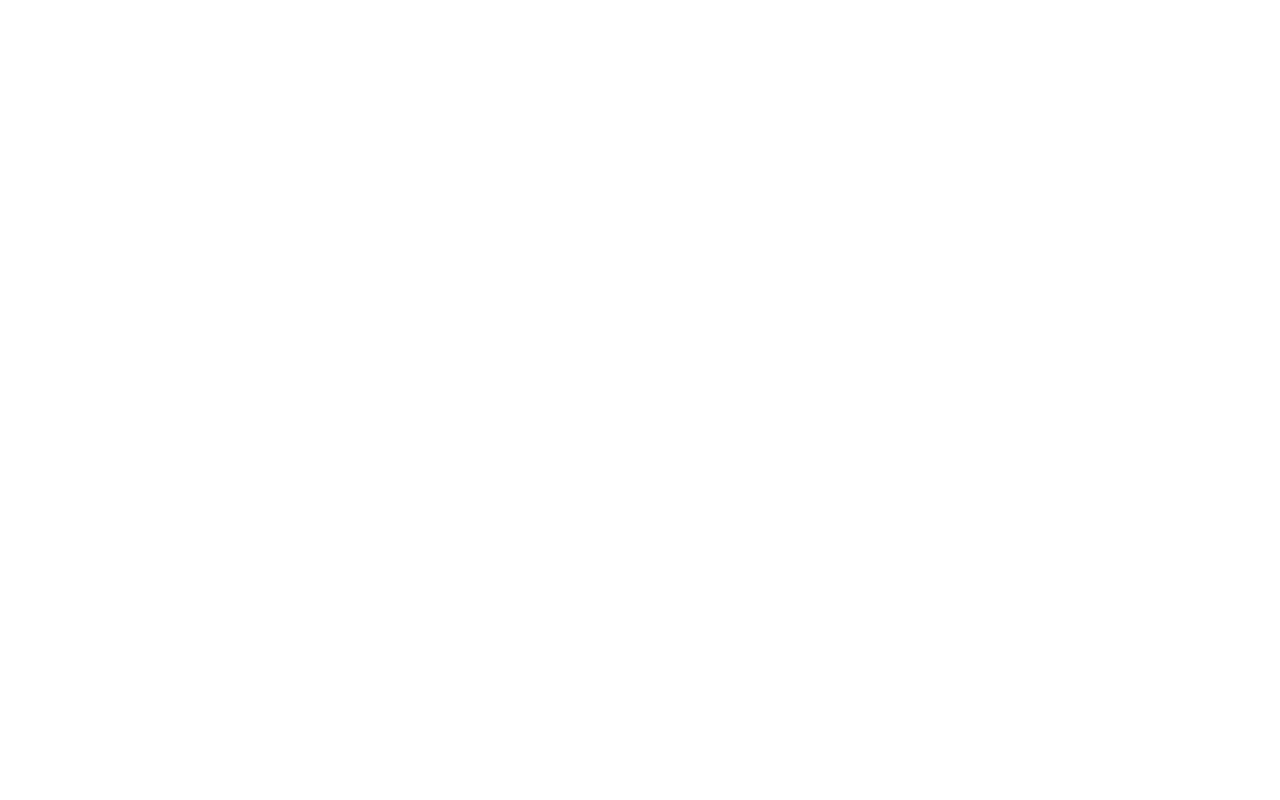
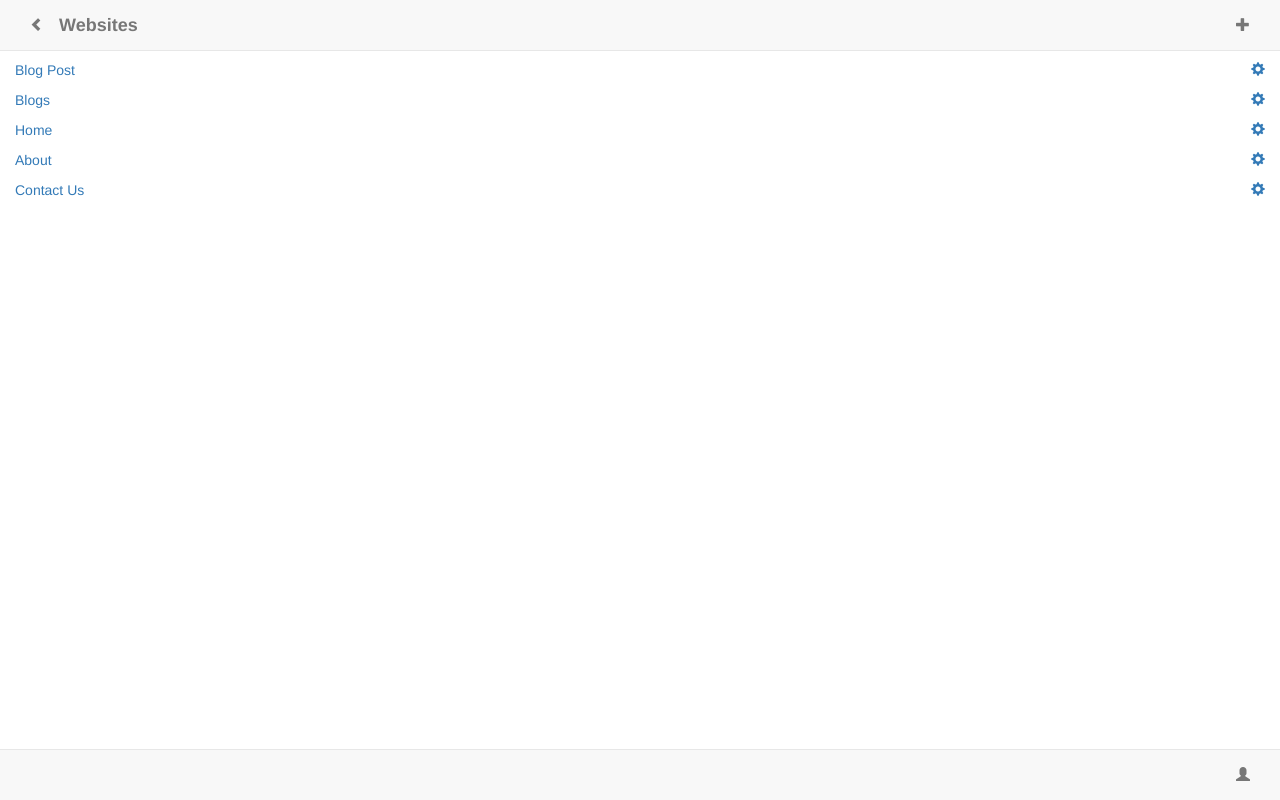
Before and after one commit to Breezen/NEU-wang-xiao-webdev, a website: page public/assignment/page/page-list.html in a window 1280 px wide. Drawn offline with nearby package versions, Linux system fonts and the light colour scheme.

Commit message:
page-list done

```diff
--- a/public/assignment/css/style.css
+++ b/public/assignment/css/style.css
@@ -21,7 +21,3 @@ body {
 .text-blue {
     color: #337ab7;
 }
-
-.no-bullet {
-    list-style: none;
-}
--- a/public/assignment/page/page-list.html
+++ b/public/assignment/page/page-list.html
@@ -0,0 +1,98 @@
+<!DOCTYPE html>
+<html lang="en">
+<head>
+    <meta charset="UTF-8">
+    <meta name="viewport" content="width=device-width, initial-scale=1">
+    <title>Title</title>
+    <link href="https://maxcdn.bootstrapcdn.com/bootstrap/3.3.6/css/bootstrap.min.css" rel="stylesheet"/>
+    <link href="../css/style.css" rel="stylesheet"/>
+    <link href="../css/website.css" rel="stylesheet"/>
+</head>
+<body>
+
+<nav class="navbar navbar-default navbar-fixed-top">
+    <div class="container-fluid">
+        <div class="navbar-header">
+            <p class="navbar-text pull-left margin-left-15">
+                <a href="../website/website-list.html" class="navbar-link">
+                    <span class="glyphicon glyphicon-chevron-left"></span>
+                </a>
+            </p>
+            <a class="navbar-brand" href="#">
+                <strong>Websites</strong>
+            </a>
+            <p class="navbar-text pull-right margin-right-15">
+                <a href="page-new.html" class="navbar-link">
+                    <span class="glyphicon glyphicon-plus"></span>
+                </a>
+            </p>
+        </div>
+    </div>
+</nav>
+
+
+<div class="container-fluid">
+    <div class="row">
+        <p class="text-blue pull-left margin-left-15">
+            <a href="../widget/widget-list.html" class="href">Blog Post</a>
+        </p>
+        <p class="pull-right">
+            <a href="page-edit.html">
+                <span class="glyphicon glyphicon-cog text-blue margin-right-15"></span>
+            </a>
+        </p>
+    </div>
+    <div class="row">
+        <p class="text-blue pull-left margin-left-15">
+            <a href="../widget/widget-list.html" class="href">Blogs</a>
+        </p>
+        <p class="pull-right">
+            <a href="page-edit.html">
+                <span class="glyphicon glyphicon-cog text-blue margin-right-15"></span>
+            </a>
+        </p>
+    </div>
+    <div class="row">
+        <p class="text-blue pull-left margin-left-15">
+            <a href="../widget/widget-list.html" class="href">Home</a>
+        </p>
+        <p class="pull-right">
+            <a href="page-edit.html">
+                <span class="glyphicon glyphicon-cog text-blue margin-right-15"></span>
+            </a>
+        </p>
+    </div>
+    <div class="row">
+        <p class="text-blue pull-left margin-left-15">
+            <a href="../page/page-list.html" class="href">About</a>
+        </p>
+        <p class="pull-right">
+            <a href="website-edit.html">
+                <span class="glyphicon glyphicon-cog text-blue margin-right-15"></span>
+            </a>
+        </p>
+    </div>
+    <div class="row">
+        <p class="text-blue pull-left margin-left-15">
+            <a href="../widget/widget-list.html" class="href">Contact Us</a>
+        </p>
+        <p class="pull-right">
+            <a href="page-edit.html">
+                <span class="glyphicon glyphicon-cog text-blue margin-right-15"></span>
+            </a>
+        </p>
+    </div>
+</div>
+
+<nav class="navbar navbar-default navbar-fixed-bottom">
+    <div class="container-fluid">
+        <p class="navbar-text pull-right">
+            <a href="../user/profile.html" class="navbar-link">
+                <span class="glyphicon glyphicon-user"></span>
+            </a>
+        </p>
+    </div>
+</nav>
+
+</body>
+</html>
```
